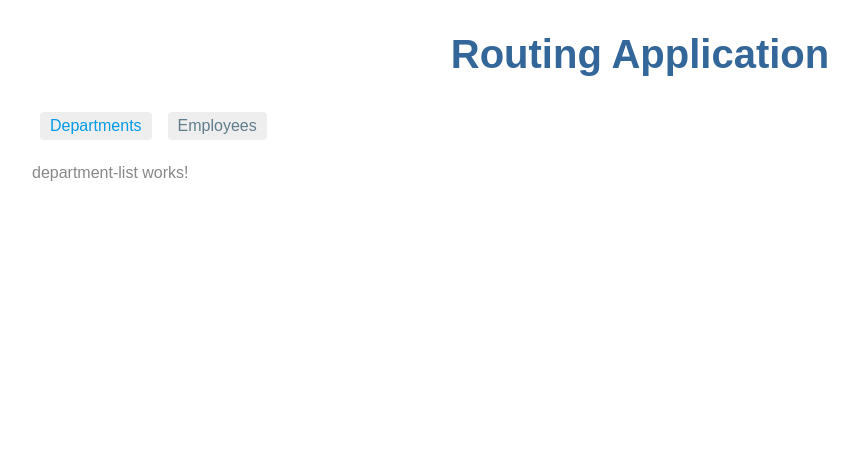
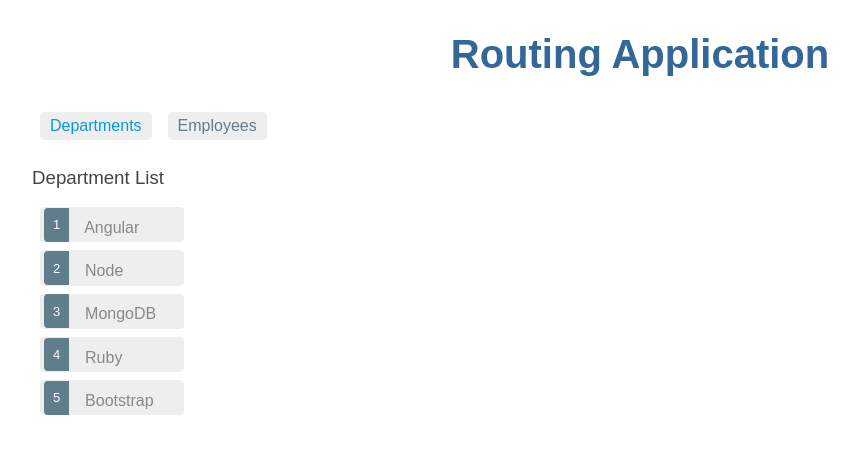
Before and after one commit to sambabhouria/Angular-Routing-and-Navigation, an Angular app in the folder routing-navigation/: page /departments in a window 1280 px wide. Shown: the top 454 px of the page, without its empty margins (0-858 px from the left). Built offline with nearby package versions, Linux system fonts and the light colour scheme.

Commit message:
Route Parameters

```diff
--- a/routing-navigation/src/app/app-routing.module.ts
+++ b/routing-navigation/src/app/app-routing.module.ts
@@ -1,5 +1,6 @@
 import { NgModule } from '@angular/core';
 import { RouterModule, Routes } from '@angular/router';
+import { DepartmentDetailComponent } from './department-detail/department-detail.component';
 import { DepartmentListComponent } from './department-list/department-list.component';
 import { EmployeeListComponent } from './employee-list/employee-list.component';
 import { PageNotFoundComponent } from './page-not-found/page-not-found.component';
@@ -7,6 +8,7 @@
 const routes: Routes = [
   {path:'', redirectTo: '/departments', pathMatch:'full'},
   {path:'departments', component: DepartmentListComponent },
+  {path:'departments/:id', component: DepartmentDetailComponent },
   {path:'employees', component: EmployeeListComponent },
   // this will always be last configuration in the array that because tru to match
   // router from the top
@@ -21,7 +23,7 @@
 
 export const routingComponents = [
   DepartmentListComponent,
-  // DepartmentDetailComponent,
+  DepartmentDetailComponent,
   EmployeeListComponent,
   PageNotFoundComponent,
   // DepartmentOverviewComponent,
--- a/routing-navigation/src/app/app.module.ts
+++ b/routing-navigation/src/app/app.module.ts
@@ -4,6 +4,7 @@
 import { AppRoutingModule, routingComponents } from './app-routing.module';
 import { AppComponent } from './app.component';
 import { PageNotFoundComponent } from './page-not-found/page-not-found.component';
+import { DepartmentDetailComponent } from './department-detail/department-detail.component';
 // import { DepartmentListComponent } from './department-list/department-list.component';
 // import { EmployeeListComponent } from './employee-list/employee-list.component';
 
@@ -12,6 +13,7 @@
     AppComponent,
     routingComponents,
     PageNotFoundComponent,
+    DepartmentDetailComponent,
     // DepartmentListComponent,
     // EmployeeListComponent
   ],
--- /dev/null
+++ b/routing-navigation/src/app/department-detail/department-detail.component.ts
@@ -0,0 +1,22 @@
+import { Component, OnInit } from '@angular/core';
+import { ActivatedRoute, Router, ParamMap } from '@angular/router';
+
+@Component({
+  selector: 'app-department-detail',
+  template: `
+    <h3>You selected department with id = {{departmentId}}</h3>
+  `,
+  styles: [
+  ]
+})
+export class DepartmentDetailComponent implements OnInit {
+  public departmentId: string | null | undefined;
+  constructor(private route: ActivatedRoute, private router: Router) { }
+
+  ngOnInit(): void {
+    // reading rout parameter using ActivatedRoute navigation service
+    let id = this.route.snapshot.paramMap.get('id') ;
+    this.departmentId= id;
+  }
+
+}
--- a/routing-navigation/src/app/department-list/department-list.component.ts
+++ b/routing-navigation/src/app/department-list/department-list.component.ts
@@ -1,20 +1,42 @@
 import { Component, OnInit } from '@angular/core';
+import { Router, ActivatedRoute, ParamMap} from '@angular/router';
 
 @Component({
   selector: 'app-department-list',
   template: `
-    <p>
-      department-list works!
-    </p>
+    <h3>
+      Department List
+    </h3>
+    <ul class="items">
+      <li *ngFor="let department of departments"  (click)="onSelect(department)">
+        <span class="badge">{{department.id}}</span> {{department.name}}
+      </li>
+    </ul>
   `,
   styles: [
   ]
 })
+
+
 export class DepartmentListComponent implements OnInit {
 
-  constructor() { }
+  departments : Array<{ id: number, name: string }> = [
+    {"id": 1, "name": "Angular"},
+    {"id": 2, "name": "Node"},
+    {"id": 3, "name": "MongoDB"},
+    {"id": 4, "name": "Ruby"},
+    {"id": 5, "name": "Bootstrap"}
+  ]
+
+  constructor(private router: Router) { }
 
   ngOnInit(): void {
   }
 
+
+  onSelect(department: { id: number; name: string}) {
+     this.router.navigate(['/departments', department.id]);
+    //  this.router.navigate([department.id], { relativeTo: this.route });
+  }
+
 }
```
Also changed, not shown: routing-navigation/src/assets/images/6.png (added), 1 other file (tests, documents, lock files or other folders).
